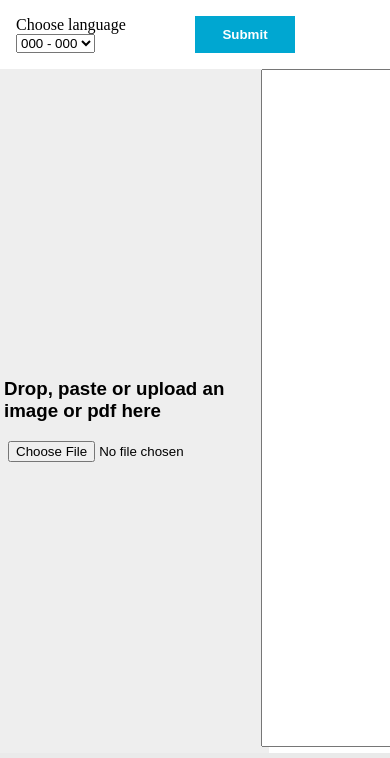
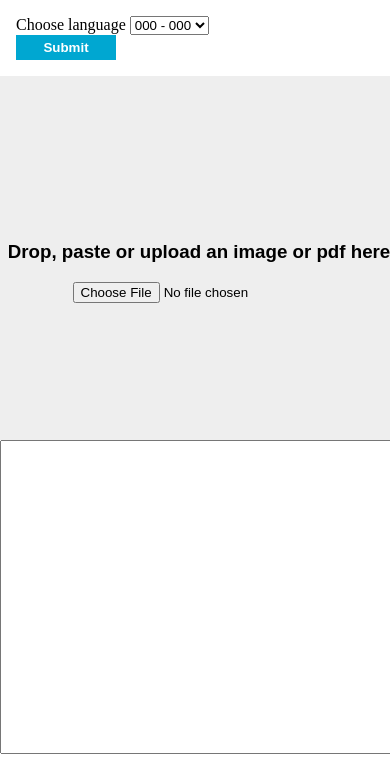
Before and after one commit to santhoshtr/tesseract-web, a Flask app: template templates/index.html in a window 390 px wide; the page is wider, and only the part inside the window is pictured. Shown: the part 116-874 px from the top of that part. Run offline with Flask 2, Linux system fonts and the light colour scheme; the template is opened without the code that fills it: most values are stand-ins (such as "Sample title", 1, 10 or a date in 2020).

Commit message:
Add meta tags, make responsive

```diff
--- a/gunicorn.conf.py
+++ b/gunicorn.conf.py
@@ -1,6 +1,6 @@
 import multiprocessing
 
-bind = "0.0.0.0:80"
+bind = "0.0.0.0:3000"
 workers = multiprocessing.cpu_count()
 accesslog = "/tmp/ocr.access.log"
 wsgi_app  = "ocr:app"
--- a/static/main.css
+++ b/static/main.css
@@ -2,8 +2,16 @@
   --primary-color-h: 192;
   --primary-color-s: 100%;
   --primary-color-l: 41%;
-    --primary-color: hsl(var(--primary-color-h), var(--primary-color-s), var(--primary-color-l));
-    --primary-color--dark: hsl(var(--primary-color-h), var(--primary-color-s), calc(var(--primary-color-l) - 30%));
+  --primary-color: hsl(
+    var(--primary-color-h),
+    var(--primary-color-s),
+    var(--primary-color-l)
+  );
+  --primary-color--dark: hsl(
+    var(--primary-color-h),
+    var(--primary-color-s),
+    calc(var(--primary-color-l) - 30%)
+  );
 }
 
 body {
@@ -43,7 +51,8 @@ header {
   display: none;
 }
 
-  img, embed {
+img,
+embed {
   width: 100%;
   height: 100%;
   object-fit: contain;
@@ -59,7 +68,6 @@ header {
   padding: 1em;
   display: grid;
   grid-template-columns: 1fr 1fr;
-
 }
 
 button {
@@ -70,3 +78,13 @@ header {
   border: none;
   color: white;
 }
+
+@media (max-width: 450px) {
+  .container {
+    grid-template-columns: 1fr;
+  }
+
+  .action {
+    grid-template-columns: 1fr;
+  }
+}
--- a/templates/index.html
+++ b/templates/index.html
@@ -4,6 +4,12 @@
     <head>
         <!-- Required meta tags -->
         <meta charset="utf-8">
+        <meta http-equiv="X-UA-Compatible" content="IE=edge">
+        <meta name="viewport" content="width=device-width,initial-scale=1.0">
+        <meta name=theme-color content=#00A7D0>
+        <meta name="description" content="OCR for images and pdf. Supports png, jpeg, bmp, pnm, gif, tiff, webp, pdf formats. Scan image and pdf and convert to text. Powered by Tesseract OCR. Supports 114 languages.">
+        <title>Tesseract OCR</title>
+        <meta description="utf-8">
         <meta name="viewport" content="width=device-width, initial-scale=1, shrink-to-fit=no">
         <link href="{{ url_for('static', filename='main.css') }}" rel="stylesheet">
 
```
Lines whose indentation alone changed are shown as unchanged.
